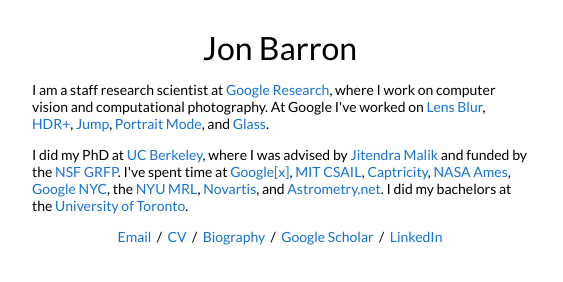
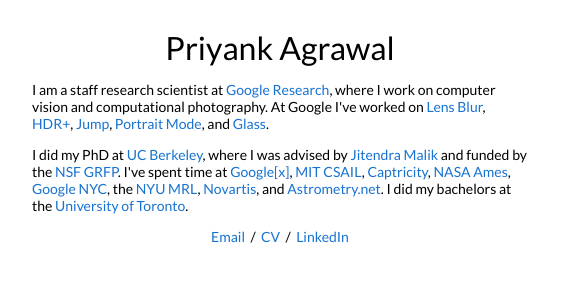
Before and after one commit to AgPriyank/AgPriyank.github.io, a plain HTML site: page index.html in a window 1280 px wide. Shown: the top 282 px of the page, 228-791 px from the left. Drawn offline with Linux system fonts and the light colour scheme.

Commit message:
Update index.html

```diff
--- a/index.html
+++ b/index.html
@@ -88,7 +88,7 @@
           <tr>
             <td width="67%" valign="middle">
               <p align="center">
-                <name>Jon Barron</name>
+                <name>Priyank Agrawal</name>
               </p>
               <p>I am a staff research scientist at <a href="https://ai.google/research">Google Research</a>, where I work on computer vision and computational photography. At Google I've worked on <a href="https://ai.googleblog.com/2014/04/lens-blur-in-new-google-camera-app.html">Lens Blur</a>, <a href="https://ai.googleblog.com/2014/10/hdr-low-light-and-high-dynamic-range.html">HDR+</a>, <a href="https://www.google.com/get/cardboard/jump/">Jump</a>, <a href="https://ai.googleblog.com/2017/10/portrait-mode-on-pixel-2-and-pixel-2-xl.html">Portrait Mode</a>, and <a href="https://www.youtube.com/watch?v=JSnB06um5r4">Glass</a>.
               </p>
@@ -98,8 +98,6 @@
               <p align=center>
                 <a href="mailto:jonbarron@gmail.com">Email</a> &nbsp/&nbsp
                 <a href="data/JonBarron-CV.pdf">CV</a> &nbsp/&nbsp
-                <a href="data/JonBarron-bio.txt">Biography</a> &nbsp/&nbsp
-                <a href="https://scholar.google.com/citations?hl=en&user=jktWnL8AAAAJ">Google Scholar</a> &nbsp/&nbsp
                 <a href="http://www.linkedin.com/in/jonathanbarron/"> LinkedIn </a>
               </p>
             </td>
```
